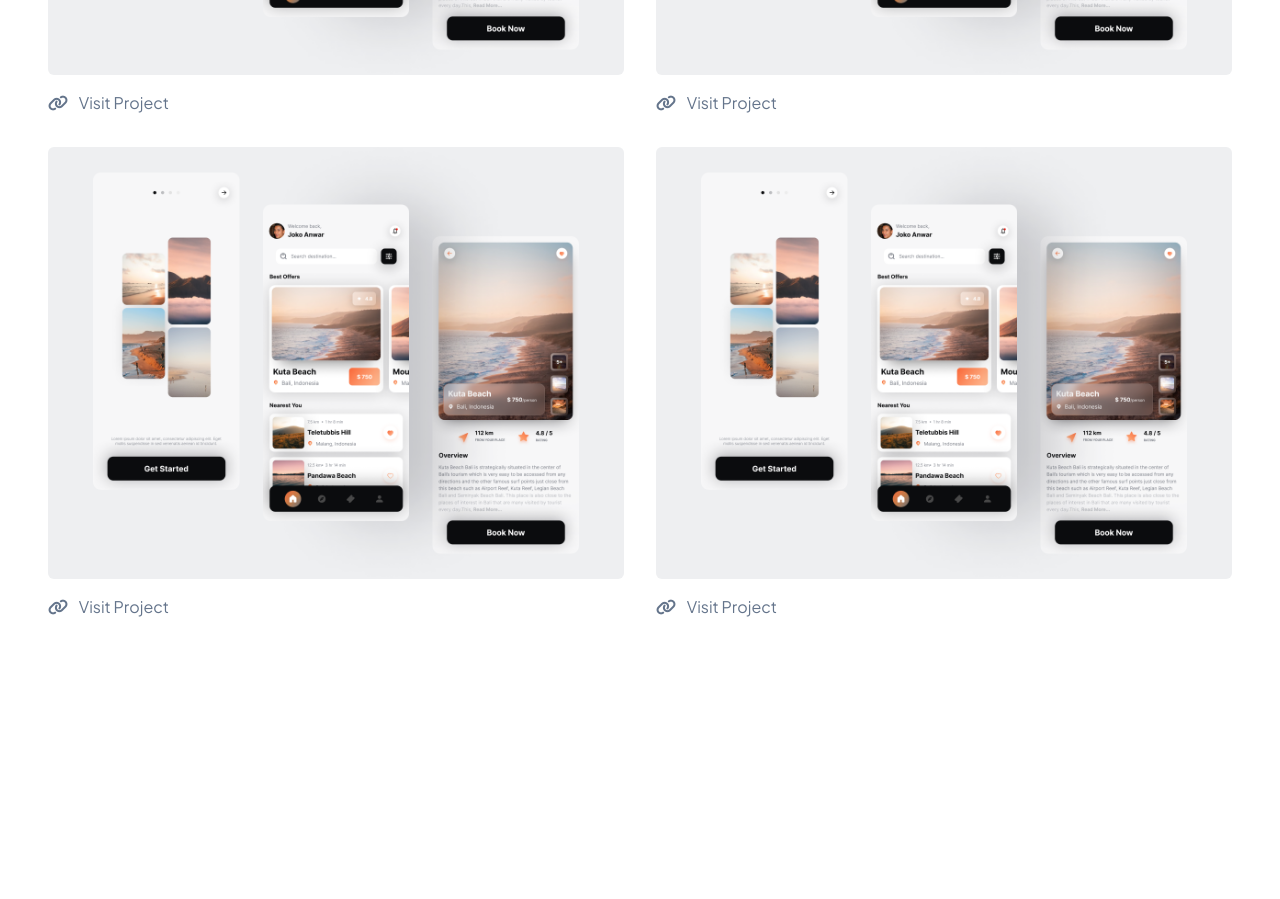
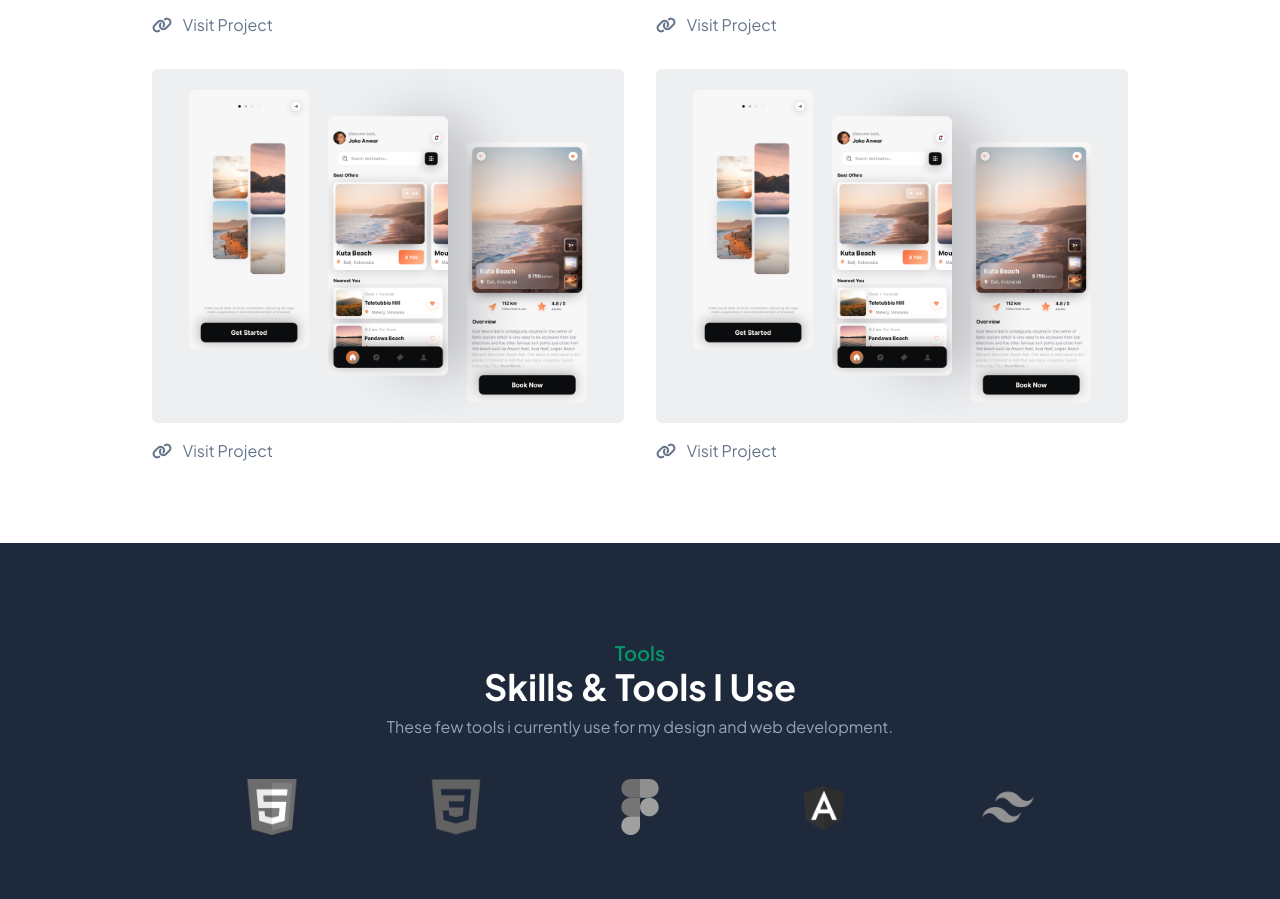
Before and after one commit to ryhnAtmdja/web-portfolio, a website: page public/index.html in a window 1280 px wide. Shown: the part 1801-2700 px from the top of the page. Before the commit the page ends 2500 px from the top, so only its background shows below. Drawn offline with Linux system fonts and the light colour scheme.

Commit message:
tools section mobile & desk ver

```diff
--- a/public/index.html
+++ b/public/index.html
@@ -60,7 +60,7 @@
                 <li><a href="#hero" class="list-item">Home</a></li>
                 <li><a href="#about" class="list-item">About</a></li>
                 <li><a href="#about" class="list-item">Contacts</a></li>
-                <li><a href="" class="list-item">Projects</a></li>
+                <li><a href="#projects" class="list-item">Projects</a></li>
               </ul>
             </nav>
           </div>
@@ -223,10 +223,12 @@
           </h2>
         </div>
 
-        <div class="w-full px-4 flex flex-wrap justify-center mt-12">
+        <div
+          class="w-full px-4 flex flex-wrap justify-center mt-12 xl:w-10/12 xl:mx-auto"
+        >
           <div class="p-4 md:w-1/2">
             <div
-              class="rounded-md overflow-hidden cursor-pointer transition ease-in-out duration-300 hover:shadow-lg md:hover:scale-105"
+              class="rounded-md overflow-hidden transition ease-in-out duration-300 hover:shadow-lg md:hover:scale-105"
             >
               <img
                 src="../src/img/project1.png"
@@ -242,7 +244,7 @@
           </div>
           <div class="p-4 md:w-1/2">
             <div
-              class="rounded-md overflow-hidden cursor-pointer transition ease-in-out duration-300 hover:shadow-lg md:hover:scale-105"
+              class="rounded-md overflow-hidden transition ease-in-out duration-300 hover:shadow-lg md:hover:scale-105"
             >
               <img
                 src="../src/img/project1.png"
@@ -258,7 +260,7 @@
           </div>
           <div class="p-4 md:w-1/2">
             <div
-              class="rounded-md overflow-hidden cursor-pointer transition ease-in-out duration-300 hover:shadow-lg md:hover:scale-105"
+              class="rounded-md overflow-hidden transition ease-in-out duration-300 hover:shadow-lg md:hover:scale-105"
             >
               <img
                 src="../src/img/project1.png"
@@ -274,7 +276,7 @@
           </div>
           <div class="p-4 md:w-1/2">
             <div
-              class="rounded-md overflow-hidden cursor-pointer transition ease-in-out duration-300 hover:shadow-lg md:hover:scale-105"
+              class="rounded-md overflow-hidden transition ease-in-out duration-300 hover:shadow-lg md:hover:scale-105"
             >
               <img
                 src="../src/img/project1.png"
@@ -291,6 +293,50 @@
         </div>
       </div>
     </section>
+
+    <!-- Tools & Skills Section -->
+    <section id="tools-skills" class="pt-24 pb-16 bg-slate-800">
+      <div class="container">
+        <div class="max-w-full px-4 text-center">
+          <h4 class="text-lg font-semibold text-primary md:text-xl">Tools</h4>
+          <h2 class="text-2xl font-bold text-white md:text-4xl">
+            Skills & Tools I Use
+          </h2>
+          <p class="text-slate-400 text-sm mt-2 md:text-base">
+            These few tools i currently use for my design and web development.
+          </p>
+        </div>
+        <div
+          class="flex justify-center mt-10 px-4 space-x-8 w-full md:space-x-24 lg:space-x-32"
+        >
+          <img
+            src="../src/img/html5.png"
+            alt="HTML 5"
+            class="w-10 h-10 grayscale transition duration-300 ease-in-out hover:grayscale-0 md:w-14 md:h-14"
+          />
+          <img
+            src="../src/img/css3.png"
+            alt="HTML 5"
+            class="w-10 h-10 grayscale transition duration-300 ease-in-out hover:grayscale-0 md:w-14 md:h-14"
+          />
+          <img
+            src="../src/img/Figma-logo.svg"
+            alt="HTML 5"
+            class="w-10 h-10 grayscale transition duration-300 ease-in-out hover:grayscale-0 md:w-14 md:h-14"
+          />
+          <img
+            src="../src/img/angular.png"
+            alt="HTML 5"
+            class="w-10 h-10 grayscale transition duration-300 ease-in-out hover:grayscale-0 md:w-14 md:h-14"
+          />
+          <img
+            src="../src/img/tailwindcss.png"
+            alt="HTML 5"
+            class="w-10 h-10 grayscale transition duration-300 ease-in-out hover:grayscale-0 md:w-14 md:h-14"
+          />
+        </div>
+      </div>
+    </section>
     <script
       src="https://kit.fontawesome.com/3f875f6169.js"
       crossorigin="anonymous"
```
Also changed, not shown: public/css/output.css, src/img/Figma-logo.svg (added), src/img/angular.png (added), src/img/css3.png (added), src/img/html5.png (added), src/img/tailwindcss.png (added).
